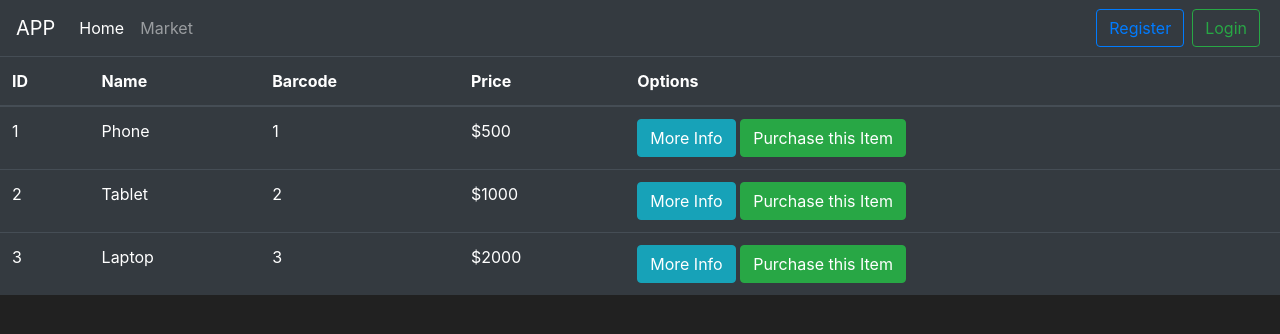
After one commit to Mezali/Panopticon, a Flask app: page /market in a window 1280 px wide. The commit adds this page. Shown: the top 334 px of the page. Run offline with Flask 3, Linux system fonts and the light colour scheme.

Commit message:
só vai pelo amor de deus

```diff
--- /dev/null
+++ b/main.py
@@ -0,0 +1,37 @@
+from flask import Flask, render_template
+from flask_sqlalchemy import SQLAlchemy
+
+app = Flask(__name__)
+app.config['SQLALCHEMY_DATABASE_URI'] = 'sqlite:///market.db'
+db = SQLAlchemy(app)
+
+
+class Item(db.Model):
+    id = db.Column(db.Integer, primary_key=True, nullable=False, unique=True)
+    name = db.Column(db.String(100), nullable=False, unique=True)
+    barcode = db.Column(db.String(100), nullable=False, unique=True)
+    price = db.Column(db.Integer, nullable=False)
+    description = db.Column(db.String(1024), nullable=False)
+
+
+db.create_all()
+
+
+@app.route('/')
+def index():
+    return render_template('index.html')
+
+
+@app.route('/market')
+def market():
+    items = [
+        {'id': 1, 'name': 'Phone', 'barcode': '1', 'price': 500},
+        {'id': 2, 'name': 'Tablet', 'barcode': '2', 'price': 1000},
+        {'id': 3, 'name': 'Laptop', 'barcode': '3', 'price': 2000}
+    ]
+
+    return render_template('market.html', items=items)
+
+
+if __name__ == '__main__':
+    app.run()
--- /dev/null
+++ b/templates/base.html
@@ -0,0 +1,65 @@
+<!doctype html>
+<html lang="en">
+<head>
+    <!-- Required meta tags -->
+    <meta charset="utf-8">
+    <meta name="viewport" content="width=device-width, initial-scale=1, shrink-to-fit=no">
+
+    <!-- Bootstrap CSS -->
+    <link rel="stylesheet" href="https://cdn.jsdelivr.net/npm/bootstrap@4.6.2/dist/css/bootstrap.min.css"
+          integrity="sha384-xOolHFLEh07PJGoPkLv1IbcEPTNtaed2xpHsD9ESMhqIYd0nLMwNLD69Npy4HI+N" crossorigin="anonymous">
+
+    <title>
+        {% block title %}
+        {% endblock %}
+    </title>
+</head>
+<body>
+
+
+<!-- Navbar HERE -->
+<nav class="navbar navbar-expand-md navbar-dark bg-dark">
+    <a class="navbar-brand" href="/">APP</a>
+    <button class="navbar-toggler" type="button" data-toggle="collapse" data-target="#navbarCollapse"
+            aria-controls="navbarCollapse" aria-expanded="false" aria-label="Toggle navigation">
+        <span class="navbar-toggler-icon"></span>
+    </button>
+    <div class="collapse navbar-collapse" id="navbarCollapse">
+        <ul class="navbar-nav mr-auto">
+            <li class="nav-item active">
+                <a class="nav-link" href="{{ url_for('index') }}">Home <span class="sr-only">(current)</span></a>
+            </li>
+            <li class="nav-item">
+                <a class="nav-link" href="{{ url_for('market') }}">Market</a>
+            </li>
+        </ul>
+        <ul class="nav navbar-nav">
+            <li class="nav-item active">
+                <button type="button" class="btn btn-outline-primary mx-1">Register</button>
+            </li>
+            <li class="nav-item">
+                <button type="button" class="btn btn-outline-success mx-1">Login</button>
+            </li>
+        </ul>
+    </div>
+</nav>
+
+{% block body %}
+
+{% endblock %}
+
+<script src="https://cdn.jsdelivr.net/npm/jquery@3.5.1/dist/jquery.slim.min.js"
+        integrity="sha384-DfXdz2htPH0lsSSs5nCTpuj/zy4C+OGpamoFVy38MVBnE+IbbVYUew+OrCXaRkfj"
+        crossorigin="anonymous"></script>
+<script src="https://cdn.jsdelivr.net/npm/bootstrap@4.6.2/dist/js/bootstrap.bundle.min.js"
+        integrity="sha384-Fy6S3B9q64WdZWQUiU+q4/2Lc9npb8tCaSX9FK7E8HnRr0Jz8D6OP9dO5Vg3Q9ct"
+        crossorigin="anonymous"></script>
+
+</body>
+<style>
+    body {
+        background-color: #212121;
+        color: white;
+    }
+</style>
+</html>
--- a/templates/failure.html
+++ /dev/null
@@ -1,4 +0,0 @@
-{% extends "layout.html" %}
-{% block body %}
-    <h1>Failure!</h1>
-{% endblock %}
--- /dev/null
+++ b/templates/market.html
@@ -0,0 +1,40 @@
+{% extends 'base.html' %}
+
+{% block title %}
+    Market Page
+{% endblock %}
+
+{% block body %}
+
+    <table class="table table-hover table-dark">
+        <thead>
+        <tr>
+            <th scope="col">ID</th>
+            <th scope="col">Name</th>
+            <th scope="col">Barcode</th>
+            <th scope="col">Price</th>
+            <th scope="col">Options</th>
+        </tr>
+        </thead>
+        <tbody>
+        {% for item in items %}
+            <tr>
+                <td>{{ item.id }}</td>
+                <td>{{ item.name }}</td>
+                <td>{{ item.barcode }}</td>
+                <td>${{ item.price }}</td>
+                <td>
+                    <button class="btn btn-info">More Info</button>
+                    <button class="btn btn-success">Purchase this Item</button>
+                </td>
+            </tr>
+        {% endfor %}
+
+
+        </tbody>
+    </table>
+
+
+
+
+{% endblock %}
--- a/templates/success.html
+++ /dev/null
@@ -1,5 +0,0 @@
-{% extends "layout.html" %}
-
-{% block body %}
-    <h1>You are registered!</h1>
-{% endblock %}
```
Also changed, not shown: app.py (deleted, +0 -21 lines), templates/index.html (+3 -18 lines), templates/layout.html (deleted, +0 -12 lines).
